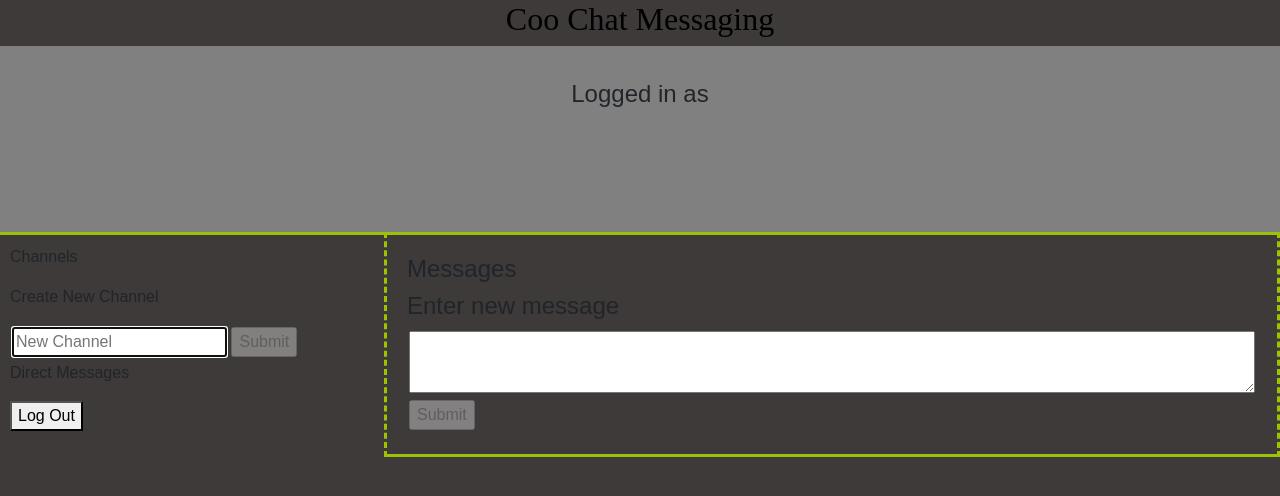
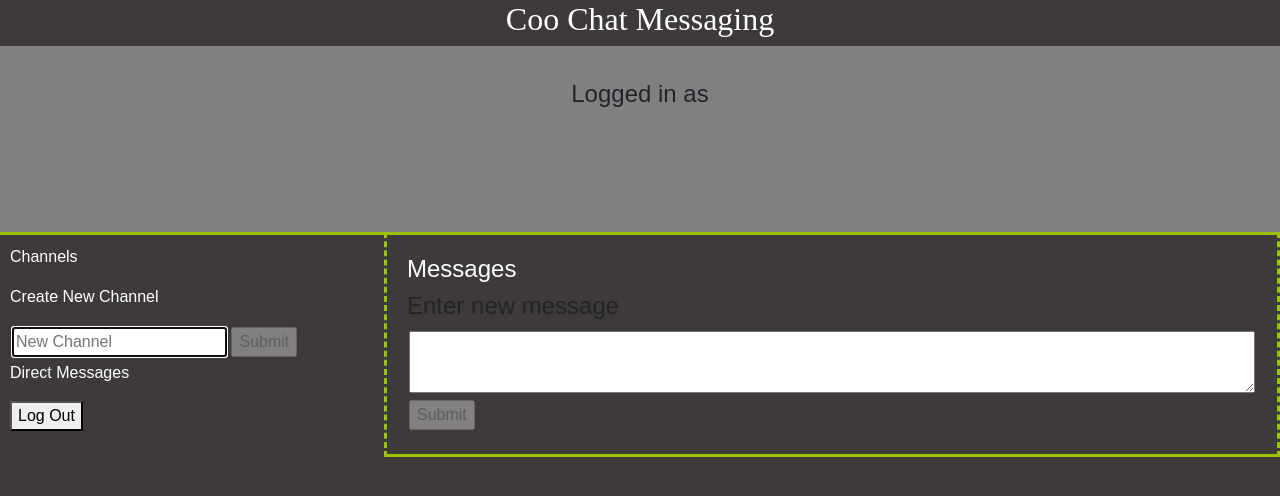
Before and after one commit to rahgurung/coo, a Flask app: template templates/chatbox.html in a window 1280 px wide. Shown: the top 496 px of the page. Run offline with Flask 2, Linux system fonts and the light colour scheme; the template is opened without the code that fills it, so the values that code supplies are empty; some libraries are stand-ins or nearby versions.

Commit message:
improved visibility

```diff
--- a/application.py
+++ b/application.py
@@ -199,6 +199,3 @@ def on_leave(data):
     leave_room(room)
     del Rooms[username]
     emit("user logged out", {"username": username}, broadcast=True)
-
-if __name__ == "__main__":
-    app.run()
--- a/static/styles/coo.css
+++ b/static/styles/coo.css
@@ -77,8 +77,11 @@ div {
   margin: 20px;
 }
 
+nav {
+  color: white;
+}
+
 .centered {
-
   display: block;
   margin-left: auto;
   margin-right: auto;
@@ -94,7 +97,7 @@ h1 {
   font-family: "Times New Roman", sans-serif;
   font-size: 24pt;
   text-align: center;
-  color: black;
+  color: white;
 }
 
 h2 {
@@ -102,6 +105,10 @@ h2 {
   font-size: 18pt;
   text-align: center;
   color: black;
+}
+
+.heading1 {
+  color: white;
 }
 
 .dname {
@@ -164,6 +171,11 @@ td {
    height: auto;
 }
 
+#message_header {
+  color: white;
+}
+
+
 #message_list td {
    padding: 7px;
    border: black 1px solid;
--- a/templates/chatbox.html
+++ b/templates/chatbox.html
@@ -20,6 +20,7 @@
 
 <section>
   <nav>
+
     Channels <p>
     <p>
       <table class="hoverTable" id="hoverTable">
```
